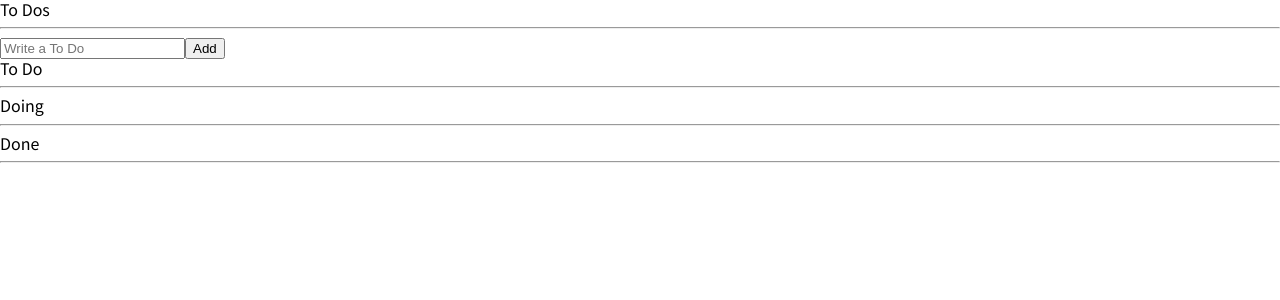
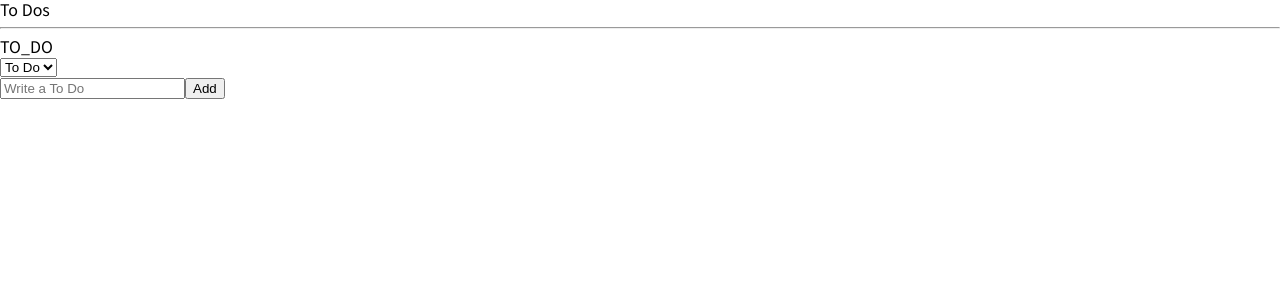
Before and after one commit to dh365x/state-management, a React (Create React App) app: page / in a window 1280 px wide. Shown: the top 300 px of the page. Built offline with nearby package versions, Linux system fonts and the light colour scheme.

Commit message:
Categories, selector part 2

```diff
--- a/src/components/ToDoList.tsx
+++ b/src/components/ToDoList.tsx
@@ -1,37 +1,30 @@
-import { useRecoilValue } from "recoil";
-import { toDoSelector } from "../recoil/atoms";
+import { useRecoilState, useRecoilValue } from "recoil";
+import { categoryState, toDoSelector } from "../recoil/atoms";
 import CreateToDo from "./CreateToDo";
 import ToDo from "./ToDo";
 
 function ToDoList() {
-	const [toDo, doing, done] = useRecoilValue(toDoSelector);
+	const toDos = useRecoilValue(toDoSelector);
+	const [category, setCategory] = useRecoilState(categoryState);
+
+	const onInput = (event: React.FormEvent<HTMLSelectElement>) => {
+		setCategory(event.currentTarget.value);
+	};
 
 	return (
 		<>
 			<h1>To Dos</h1>
 			<hr />
+			<h2>{category}</h2>
+			<select value={category} onInput={onInput}>
+				<option value="TO_DO">To Do</option>
+				<option value="DOING">Doing</option>
+				<option value="DONE">Done</option>
+			</select>
 			<CreateToDo />
-			<h2>To Do</h2>
-			<ul>
-				{toDo.map((toDo) => (
-					<ToDo key={toDo.id} {...toDo} />
-				))}
-			</ul>
-			<hr />
-			<h2>Doing</h2>
-			<ul>
-				{doing.map((toDo) => (
-					<ToDo key={toDo.id} {...toDo} />
-				))}
-			</ul>
-			<hr />
-			<h2>Done</h2>
-			<ul>
-				{done.map((toDo) => (
-					<ToDo key={toDo.id} {...toDo} />
-				))}
-			</ul>
-			<hr />
+			{toDos?.map((toDo) => (
+				<ToDo key={toDo.id} {...toDo} />
+			))}
 		</>
 	);
 }
--- a/src/recoil/atoms.ts
+++ b/src/recoil/atoms.ts
@@ -11,14 +11,16 @@
 	default: [],
 });
 
+export const categoryState = atom({
+	key: "category",
+	default: "TO_DO",
+});
+
 export const toDoSelector = selector({
 	key: "toDoSelector",
 	get: ({ get }) => {
 		const toDos = get(toDoState);
-		return [
-			toDos.filter((toDo) => toDo.category === "TO_DO"),
-			toDos.filter((toDo) => toDo.category === "DOING"),
-			toDos.filter((toDo) => toDo.category === "DONE"),
-		];
+		const category = get(categoryState);
+		return toDos.filter((toDo) => toDo.category === category);
 	},
 });
```
